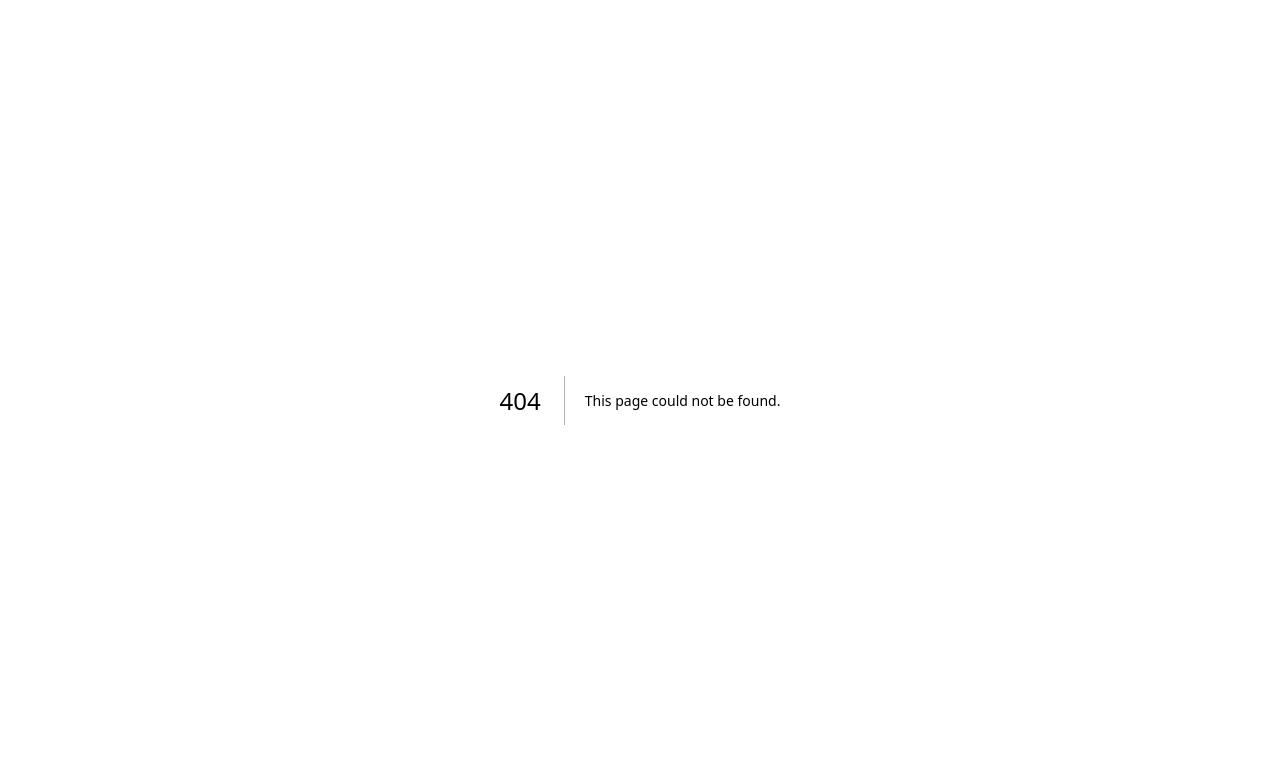
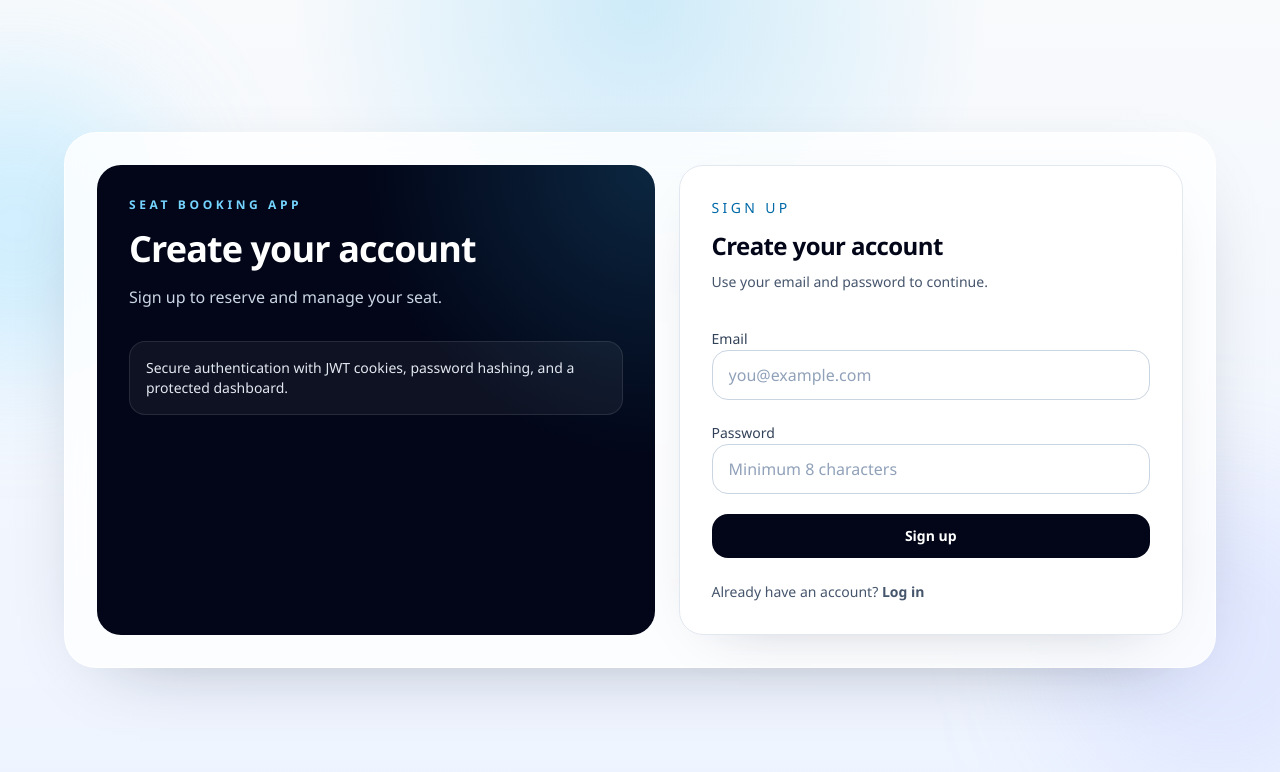
Before and after one commit to vijayeng/Seat-Booking-App, a Next.js app: page /signup in a window 1280 px wide. Before the commit this address had no page. Shown: the top 772 px of the page. Built offline with nearby package versions, Linux system fonts and the light colour scheme; no server answers.

Commit message:
Created Login and Signup pages

```diff
--- /dev/null
+++ b/app/login/page.tsx
@@ -0,0 +1,19 @@
+import type { Metadata } from "next";
+import { redirect } from "next/navigation";
+
+import { AuthForm } from "@/components/auth-form";
+import { getAuthenticatedUserFromCookies } from "@/lib/auth-session";
+
+export const metadata: Metadata = {
+  title: "Login",
+};
+
+export default async function LoginPage() {
+  const user = await getAuthenticatedUserFromCookies();
+
+  if (user) {
+    redirect("/dashboard");
+  }
+
+  return <AuthForm mode="login" />;
+}
--- /dev/null
+++ b/app/signup/page.tsx
@@ -0,0 +1,19 @@
+import type { Metadata } from "next";
+import { redirect } from "next/navigation";
+
+import { AuthForm } from "@/components/auth-form";
+import { getAuthenticatedUserFromCookies } from "@/lib/auth-session";
+
+export const metadata: Metadata = {
+  title: "Sign Up",
+};
+
+export default async function SignupPage() {
+  const user = await getAuthenticatedUserFromCookies();
+
+  if (user) {
+    redirect("/dashboard");
+  }
+
+  return <AuthForm mode="signup" />;
+}
--- /dev/null
+++ b/components/auth-form.tsx
@@ -0,0 +1,201 @@
+"use client";
+
+import Link from "next/link";
+import { useRouter } from "next/navigation";
+import { useState, useTransition, type FormEvent } from "react";
+
+import { validateAuthCredentials, type AuthFieldErrors } from "@/lib/auth-validation";
+
+type AuthMode = "login" | "signup";
+
+type AuthFormProps = {
+  mode: AuthMode;
+};
+
+type ApiErrorResponse = {
+  error?: string;
+  fields?: AuthFieldErrors;
+};
+
+function getCopy(mode: AuthMode) {
+  return mode === "login"
+    ? ({
+        heading: "Welcome back",
+        subheading: "Sign in to continue to your seat dashboard.",
+        submitLabel: "Log in",
+        switchPrompt: "New here?",
+        switchLabel: "Create an account",
+        switchHref: "/signup",
+      } as const)
+    : ({
+        heading: "Create your account",
+        subheading: "Sign up to reserve and manage your seat.",
+        submitLabel: "Sign up",
+        switchPrompt: "Already have an account?",
+        switchLabel: "Log in",
+        switchHref: "/login",
+      } as const);
+}
+
+async function submitAuthRequest(mode: AuthMode, email: string, password: string) {
+  const response = await fetch(`/api/auth/${mode}`, {
+    method: "POST",
+    credentials: "include",
+    headers: {
+      "Content-Type": "application/json",
+    },
+    body: JSON.stringify({ email, password }),
+  });
+
+  const payload = (await response.json().catch(() => null)) as ApiErrorResponse | null;
+
+  if (!response.ok) {
+    throw new Error(payload?.error ?? "Authentication failed.");
+  }
+
+  return payload;
+}
+
+export function AuthForm({ mode }: AuthFormProps) {
+  const router = useRouter();
+  const copy = getCopy(mode);
+  const [email, setEmail] = useState("");
+  const [password, setPassword] = useState("");
+  const [errors, setErrors] = useState<AuthFieldErrors>({});
+  const [formError, setFormError] = useState<string | null>(null);
+  const [isPending, startTransition] = useTransition();
+
+  const handleSubmit = (event: FormEvent<HTMLFormElement>) => {
+    event.preventDefault();
+
+    const validation = validateAuthCredentials({ email, password });
+
+    if (!validation.success) {
+      setErrors(validation.errors);
+      setFormError(null);
+      return;
+    }
+
+    setErrors({});
+    setFormError(null);
+
+    startTransition(async () => {
+      try {
+        await submitAuthRequest(mode, validation.data.email, validation.data.password);
+        router.replace("/dashboard");
+        router.refresh();
+      } catch (error) {
+        const message = error instanceof Error ? error.message : "Something went wrong.";
+        setFormError(message);
+      }
+    });
+  };
+
+  return (
+    <div className="relative min-h-screen overflow-hidden px-4 py-8 sm:px-6 lg:px-8">
+      <div className="absolute inset-0 -z-10 bg-[radial-gradient(circle_at_top,_rgba(14,165,233,0.18),_transparent_34%),linear-gradient(180deg,_#f8fafc_0%,_#eef4ff_100%)]" />
+      <div className="absolute left-[-8rem] top-20 -z-10 h-72 w-72 rounded-full bg-sky-300/30 blur-3xl" />
+      <div className="absolute bottom-0 right-[-6rem] -z-10 h-80 w-80 rounded-full bg-indigo-300/20 blur-3xl" />
+
+      <div className="mx-auto flex min-h-[calc(100vh-4rem)] w-full max-w-6xl items-center">
+        <div className="grid w-full gap-6 rounded-[2rem] border border-white/70 bg-white/80 p-6 shadow-[0_24px_80px_-48px_rgba(15,23,42,0.45)] backdrop-blur-lg lg:grid-cols-[1.05fr_0.95fr] lg:p-8">
+          <section className="relative overflow-hidden rounded-[1.5rem] bg-slate-950 p-8 text-white">
+            <div className="absolute inset-0 bg-[radial-gradient(circle_at_top_right,_rgba(56,189,248,0.18),_transparent_40%)]" />
+            <div className="relative">
+          <p className="text-xs font-semibold uppercase tracking-[0.3em] text-sky-300">
+            Seat Booking App
+          </p>
+          <h1 className="mt-4 max-w-md text-3xl font-semibold tracking-tight sm:text-4xl">
+            {copy.heading}
+          </h1>
+          <p className="mt-4 max-w-md text-sm leading-6 text-slate-300 sm:text-base">
+            {copy.subheading}
+          </p>
+          <div className="mt-8 rounded-2xl border border-white/10 bg-white/5 p-4 text-sm text-slate-200">
+            Secure authentication with JWT cookies, password hashing, and a protected dashboard.
+          </div>
+            </div>
+          </section>
+
+          <section className="flex flex-col justify-center rounded-[1.5rem] border border-slate-200 bg-white p-6 shadow-[0_18px_60px_-40px_rgba(15,23,42,0.35)] sm:p-8">
+            <div>
+              <p className="text-sm font-medium uppercase tracking-[0.24em] text-sky-700">
+                {copy.submitLabel}
+              </p>
+              <h2 className="mt-3 text-2xl font-semibold tracking-tight text-slate-950">
+                {copy.heading}
+              </h2>
+              <p className="mt-2 text-sm leading-6 text-slate-600">
+                Use your email and password to continue.
+              </p>
+            </div>
+
+            <form className="mt-8 space-y-5" onSubmit={handleSubmit}>
+              <div className="space-y-2">
+                <label htmlFor="email" className="text-sm font-medium text-slate-700">
+                  Email
+                </label>
+                <input
+                  id="email"
+                  name="email"
+                  type="email"
+                  autoComplete="email"
+                  value={email}
+                  onChange={(event) => setEmail(event.target.value)}
+                  className="w-full rounded-2xl border border-slate-300 bg-white px-4 py-3 text-slate-950 outline-none transition placeholder:text-slate-400 focus:border-sky-500 focus:ring-4 focus:ring-sky-100"
+                  placeholder="you@example.com"
+                  required
+                />
+                {errors.email ? <p className="text-sm text-rose-600">{errors.email}</p> : null}
+              </div>
+
+              <div className="space-y-2">
+                <label htmlFor="password" className="text-sm font-medium text-slate-700">
+                  Password
+                </label>
+                <input
+                  id="password"
+                  name="password"
+                  type="password"
+                  autoComplete={mode === "login" ? "current-password" : "new-password"}
+                  value={password}
+                  onChange={(event) => setPassword(event.target.value)}
+                  className="w-full rounded-2xl border border-slate-300 bg-white px-4 py-3 text-slate-950 outline-none transition placeholder:text-slate-400 focus:border-sky-500 focus:ring-4 focus:ring-sky-100"
+                  placeholder="Minimum 8 characters"
+                  required
+                />
+                {errors.password ? (
+                  <p className="text-sm text-rose-600">{errors.password}</p>
+                ) : null}
+              </div>
+
+              {formError ? (
+                <div className="rounded-2xl border border-rose-200 bg-rose-50 px-4 py-3 text-sm text-rose-700">
+                  {formError}
+                </div>
+              ) : null}
+
+              <button
+                type="submit"
+                disabled={isPending}
+                className="inline-flex w-full items-center justify-center rounded-2xl bg-slate-950 px-4 py-3 text-sm font-semibold text-white transition hover:bg-slate-800 disabled:cursor-not-allowed disabled:opacity-60"
+              >
+                {isPending ? "Please wait..." : copy.submitLabel}
+              </button>
+            </form>
+
+            <p className="mt-6 text-sm text-slate-600">
+              {copy.switchPrompt}{" "}
+              <Link
+                href={copy.switchHref}
+                className="font-semibold text-slate-950 hover:underline"
+              >
+                {copy.switchLabel}
+              </Link>
+            </p>
+          </section>
+        </div>
+      </div>
+    </div>
+  );
+}
--- /dev/null
+++ b/lib/auth-session.ts
@@ -0,0 +1,18 @@
+import { cookies } from "next/headers";
+
+import { AUTH_COOKIE_NAME, verifyAuthToken } from "@/lib/auth";
+
+export async function getAuthenticatedUserFromCookies() {
+  const cookieStore = await cookies();
+  const token = cookieStore.get(AUTH_COOKIE_NAME)?.value;
+
+  if (!token) {
+    return null;
+  }
+
+  try {
+    return await verifyAuthToken(token);
+  } catch {
+    return null;
+  }
+}
```
